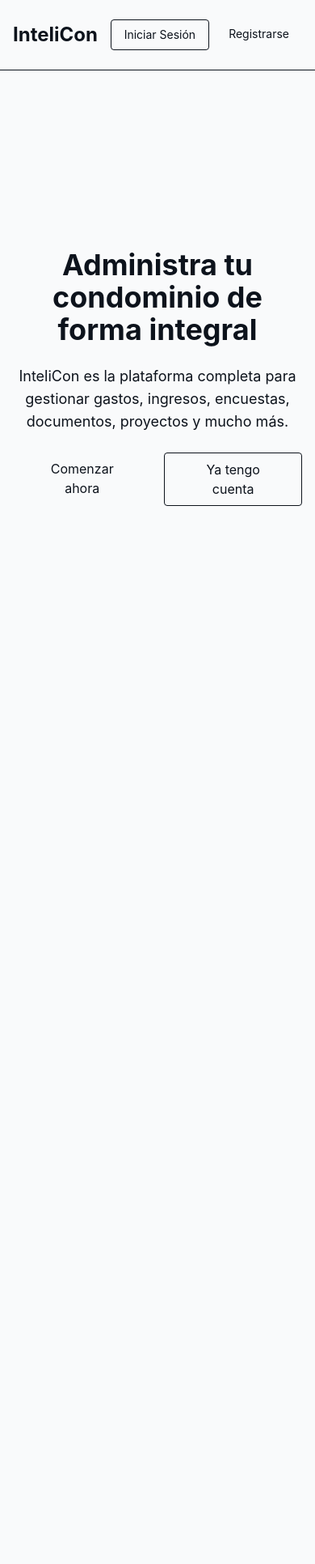
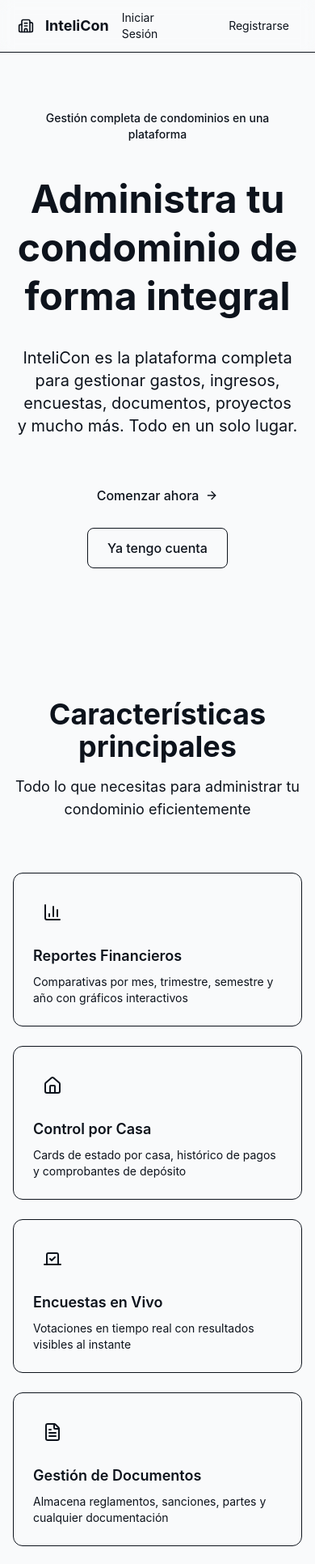
Before and after one commit to davaprogramers-prog/v0-condominium-dms, a Next.js app: page / in a window 390 px wide. Shown: the top 1932 px of the page at 81% size. Before the commit the page ends 844 px from the top, so only its background shows below. Built offline with nearby package versions, Linux system fonts and the light colour scheme.

Commit message:
feat: redesign landing page with modern, responsive design
Create professional landing page with fixed navigation, hero section, features grid, and clean typography.

```diff
--- a/app/page.tsx
+++ b/app/page.tsx
@@ -1,36 +1,125 @@
+import { BarChart3, Home, Vote, FileText, ShieldCheck, Building2, ArrowRight } from 'lucide-react'
+
 export default function Page() {
   return (
-    <div className="flex min-h-screen flex-col">
-      <header className="border-b bg-background px-4 py-6 sm:px-6">
-        <div className="flex items-center justify-between">
-          <h1 className="text-2xl font-bold">InteliCon</h1>
-          <div className="flex gap-2">
-            <a href="/auth/login" className="px-4 py-2 text-sm border rounded hover:bg-muted">
+    <div className="flex flex-col min-h-screen bg-background">
+      {/* Navigation */}
+      <nav className="fixed top-0 w-full z-50 border-b border-border/50 bg-background/95 backdrop-blur-sm">
+        <div className="max-w-7xl mx-auto px-4 sm:px-6 lg:px-8 h-16 flex items-center justify-between">
+          <div className="flex items-center gap-2">
+            <div className="w-8 h-8 bg-primary rounded-lg flex items-center justify-center">
+              <Building2 className="w-5 h-5 text-primary-foreground" />
+            </div>
+            <span className="font-bold text-lg">InteliCon</span>
+          </div>
+          <div className="flex items-center gap-3">
+            <a href="/auth/login" className="px-4 py-2 text-sm text-foreground hover:text-primary transition">
               Iniciar Sesión
             </a>
-            <a href="/auth/registro" className="px-4 py-2 text-sm bg-primary text-primary-foreground rounded hover:opacity-90">
+            <a href="/auth/registro" className="px-4 py-2 text-sm bg-primary text-primary-foreground rounded-lg hover:opacity-90 transition">
               Registrarse
             </a>
           </div>
         </div>
-      </header>
+      </nav>
 
-      <main className="flex-1 flex items-center justify-center px-4 py-12">
-        <div className="max-w-2xl text-center space-y-6">
-          <h2 className="text-4xl font-bold">Administra tu condominio de forma integral</h2>
-          <p className="text-lg text-muted-foreground">
-            InteliCon es la plataforma completa para gestionar gastos, ingresos, encuestas, documentos, proyectos y mucho más.
+      {/* Hero Section */}
+      <section className="pt-32 pb-20 px-4 sm:px-6 lg:px-8">
+        <div className="max-w-6xl mx-auto text-center space-y-8">
+          <div className="inline-block px-4 py-2 bg-secondary text-secondary-foreground rounded-full text-sm font-medium">
+            Gestión completa de condominios en una plataforma
+          </div>
+
+          <h1 className="text-5xl sm:text-6xl font-bold text-foreground text-balance leading-tight">
+            Administra tu condominio de forma integral
+          </h1>
+
+          <p className="text-xl text-muted-foreground max-w-2xl mx-auto text-balance">
+            InteliCon es la plataforma completa para gestionar gastos, ingresos, encuestas, documentos, proyectos y mucho más. Todo en un solo lugar.
           </p>
-          <div className="flex gap-4 justify-center">
-            <a href="/auth/registro" className="px-6 py-2 bg-primary text-primary-foreground rounded hover:opacity-90">
+
+          <div className="flex flex-col sm:flex-row items-center justify-center gap-4 pt-4">
+            <a href="/auth/registro" className="group px-6 py-3 bg-primary text-primary-foreground rounded-lg hover:opacity-90 transition flex items-center gap-2 font-medium">
               Comenzar ahora
+              <ArrowRight className="w-4 h-4 group-hover:translate-x-1 transition" />
             </a>
-            <a href="/auth/login" className="px-6 py-2 border rounded hover:bg-muted">
+            <a href="/auth/login" className="px-6 py-3 border border-border rounded-lg text-foreground hover:bg-secondary transition font-medium">
               Ya tengo cuenta
             </a>
           </div>
         </div>
-      </main>
+      </section>
+
+      {/* Features Grid */}
+      <section className="py-20 px-4 sm:px-6 lg:px-8 bg-secondary/30">
+        <div className="max-w-6xl mx-auto">
+          <div className="text-center mb-16 space-y-4">
+            <h2 className="text-4xl font-bold text-foreground">Características principales</h2>
+            <p className="text-lg text-muted-foreground">Todo lo que necesitas para administrar tu condominio eficientemente</p>
+          </div>
+
+          <div className="grid grid-cols-1 md:grid-cols-2 lg:grid-cols-3 gap-6">
+            {[
+              {
+                icon: BarChart3,
+                title: "Reportes Financieros",
+                description: "Comparativas por mes, trimestre, semestre y año con gráficos interactivos"
+              },
+              {
+                icon: Home,
+                title: "Control por Casa",
+                description: "Cards de estado por casa, histórico de pagos y comprobantes de depósito"
+              },
+              {
+                icon: Vote,
+                title: "Encuestas en Vivo",
+                description: "Votaciones en tiempo real con resultados visibles al instante"
+              },
+              {
+                icon: FileText,
+                title: "Gestión de Documentos",
+                description: "Almacena reglamentos, sanciones, partes y cualquier documentación"
+              },
+              {
+                icon: ShieldCheck,
+                title: "Exoneraciones",
+                description: "Gestiona exoneraciones permanentes o temporales por servicios"
+              },
+              {
+                icon: Building2,
+                title: "Proyectos de Mejora",
+                description: "Crea proyectos con cotizaciones, fotos y seguimiento de estado"
+              },
+            ].map((feature) => (
+              <div key={feature.title} className="group p-6 bg-background border border-border rounded-xl hover:border-primary/50 hover:shadow-lg transition">
+                <div className="w-12 h-12 bg-primary/10 rounded-lg flex items-center justify-center mb-4 group-hover:bg-primary/20 transition">
+                  <feature.icon className="w-6 h-6 text-primary" />
+                </div>
+                <h3 className="text-lg font-semibold text-foreground mb-2">{feature.title}</h3>
+                <p className="text-sm text-muted-foreground">{feature.description}</p>
+              </div>
+            ))}
+          </div>
+        </div>
+      </section>
+
+      {/* CTA Section */}
+      <section className="py-20 px-4 sm:px-6 lg:px-8">
+        <div className="max-w-4xl mx-auto text-center space-y-8 bg-primary/5 border border-primary/20 rounded-2xl p-12">
+          <h2 className="text-3xl font-bold text-foreground">¿Listo para transformar tu administración?</h2>
+          <p className="text-lg text-muted-foreground">Únete a cientos de condominios que ya confían en InteliCon</p>
+          <a href="/auth/registro" className="inline-block px-8 py-3 bg-primary text-primary-foreground rounded-lg hover:opacity-90 transition font-semibold">
+            Comenzar prueba gratuita
+          </a>
+        </div>
+      </section>
+
+      {/* Footer */}
+      <footer className="border-t border-border bg-background/50 py-8 px-4 sm:px-6 lg:px-8 mt-auto">
+        <div className="max-w-6xl mx-auto text-center text-sm text-muted-foreground">
+          <p>© 2026 InteliCon. Todos los derechos reservados.</p>
+        </div>
+      </footer>
     </div>
   )
 }
```
